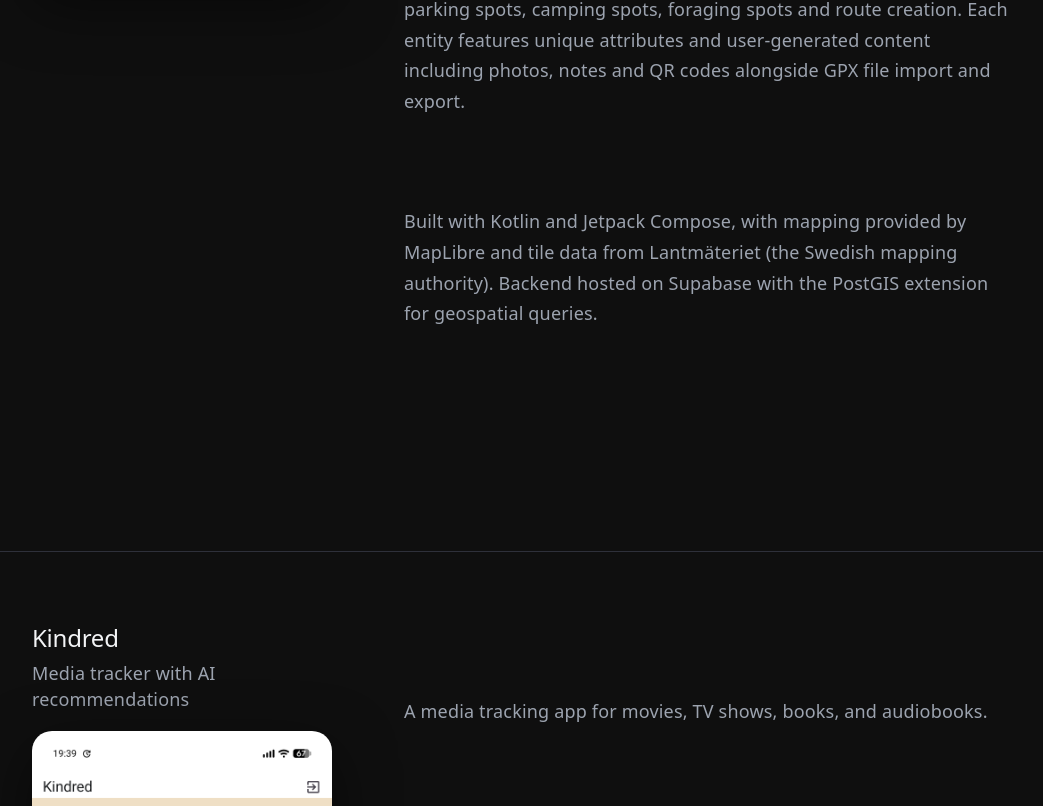
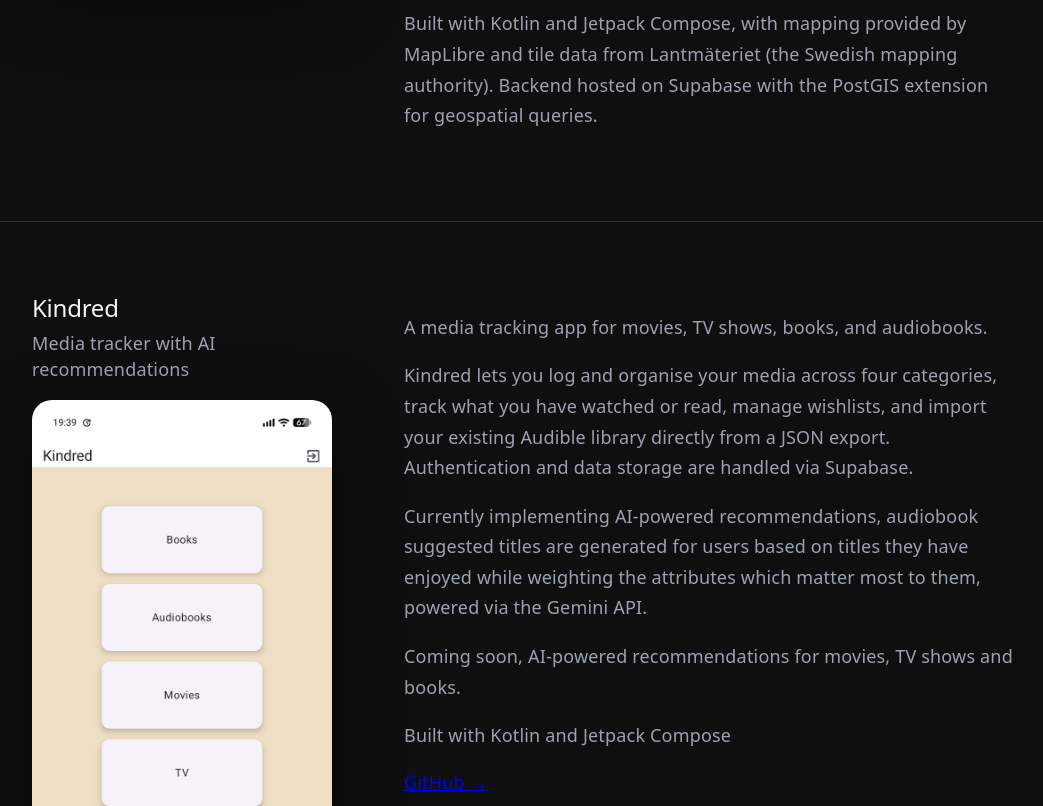
Before and after one commit to adam-398/portfolio, a React app: page / in a window 1280 px wide. Shown: the part 1194-2000 px from the top of the page, without its empty margins (117-1160 px from the left). Built offline with nearby package versions, Linux system fonts and the light colour scheme; the HTML template or start-up script is replaced by a standard one.

Commit message:
minor changes to the Kindred write up to represent current development levels (audiobook suggestions complete

```diff
--- a/src/App.css
+++ b/src/App.css
@@ -20,7 +20,7 @@
 
 .hero p:nth-child(2) {
   font-size: 1.5rem;
-  margin-bottom: 0.5rem;
+  margin-bottom: 1rem;
 }
 
 .hero p:nth-child(3) {
@@ -34,7 +34,7 @@
   gap: 4rem;
   padding: 4rem;
   border-top: 1px solid var(--border);
-  min-height: 100vh;
+  min-height: 50vh;
 }
 
 .project-sticky {
@@ -49,8 +49,13 @@
   flex: 1;
 }
 
+.project-content p:first-child {
+  padding-top: 1rem;
+  margin-bottom: 1rem;
+  line-height: 1.7;
+}
+
 .project-content p {
-  padding-top: 4rem;
   margin-bottom: 1rem;
   line-height: 1.7;
 }
--- a/src/App.jsx
+++ b/src/App.jsx
@@ -68,10 +68,14 @@
             Authentication and data storage are handled via Supabase.
           </p>
           <p>
-            Currently implementing AI-powered recommendations, users will be
-            able to receive personalised suggestions based on titles they have
+            Currently implementing AI-powered recommendations, audiobook
+            suggested titles are generated for users based on titles they have
             enjoyed while weighting the attributes which matter most to them,
             powered via the Gemini API.
+          </p>
+          <p>
+            Coming soon, AI-powered recommendations for movies, TV shows and
+            books.
           </p>
           <p>Built with Kotlin and Jetpack Compose</p>
           <a href="https://github.com/adam-398/kindred">GitHub →</a>
```
